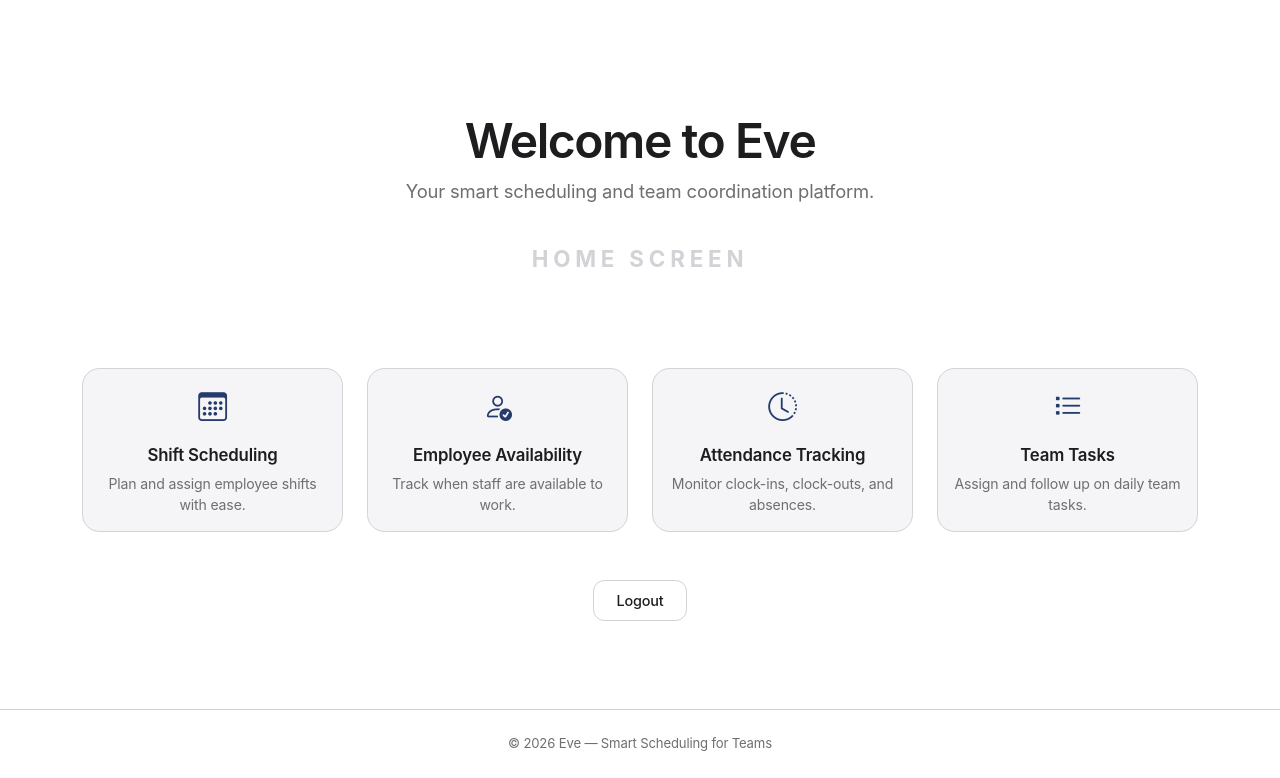
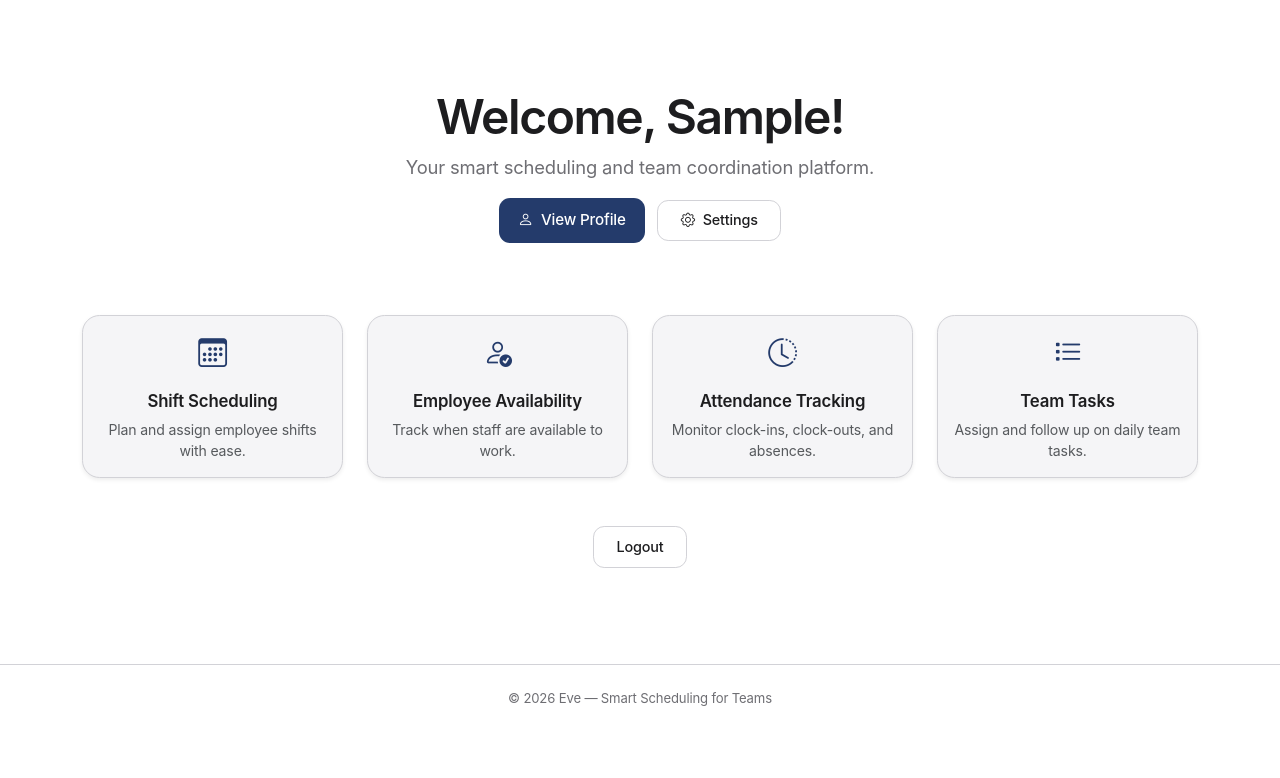
Before and after one commit to Leandrozxc/Eve, a Django app: page /home/ in a window 1280 px wide. Shown: the part 67-845 px from the top of the page. After the commit the page ends 773 px from the top, so only its background shows below. Run offline with Django 5.2, Linux system fonts and the light colour scheme; the visitor is signed in with stand-in values (Sample User, id 1).

Commit message:
Implement full Profile and Settings editing, dashboard links, and user context

```diff
--- a/templates/home/home.html
+++ b/templates/home/home.html
@@ -3,46 +3,53 @@
 {% block title %}Home{% endblock %}
 
 {% block content %}
-<div class="eve-home-hero text-center">
-    <h1 class="eve-welcome-title">Welcome to Eve</h1>
+<div class="eve-home-hero text-center py-4">
+    <h1 class="eve-welcome-title">Welcome, {{ user.first_name|default:user.username }}!</h1>
     <p class="eve-welcome-subtitle">Your smart scheduling and team coordination platform.</p>
-    <h2 class="eve-home-screen-text">HOME SCREEN</h2>
+    <div class="mt-3">
+        <a href="{% url 'userprofile:profile' %}" class="btn eve-btn-primary me-2">
+            <i class="bi bi-person me-1"></i> View Profile
+        </a>
+        <a href="{% url 'usersettings:settings' %}" class="btn eve-btn-outline">
+            <i class="bi bi-gear me-1"></i> Settings
+        </a>
+    </div>
 </div>
 
-<div class="row mt-5 g-4">
+<div class="row mt-4 g-4">
     <div class="col-md-6 col-lg-3">
-        <div class="card eve-feature-card h-100">
+        <div class="card eve-feature-card h-100 shadow-sm">
             <div class="card-body text-center">
                 <i class="bi bi-calendar3 eve-feature-icon"></i>
                 <h5 class="card-title mt-3">Shift Scheduling</h5>
-                <p class="card-text">Plan and assign employee shifts with ease.</p>
+                <p class="card-text text-muted">Plan and assign employee shifts with ease.</p>
             </div>
         </div>
     </div>
     <div class="col-md-6 col-lg-3">
-        <div class="card eve-feature-card h-100">
+        <div class="card eve-feature-card h-100 shadow-sm">
             <div class="card-body text-center">
                 <i class="bi bi-person-check eve-feature-icon"></i>
                 <h5 class="card-title mt-3">Employee Availability</h5>
-                <p class="card-text">Track when staff are available to work.</p>
+                <p class="card-text text-muted">Track when staff are available to work.</p>
             </div>
         </div>
     </div>
     <div class="col-md-6 col-lg-3">
-        <div class="card eve-feature-card h-100">
+        <div class="card eve-feature-card h-100 shadow-sm">
             <div class="card-body text-center">
                 <i class="bi bi-clock-history eve-feature-icon"></i>
                 <h5 class="card-title mt-3">Attendance Tracking</h5>
-                <p class="card-text">Monitor clock-ins, clock-outs, and absences.</p>
+                <p class="card-text text-muted">Monitor clock-ins, clock-outs, and absences.</p>
             </div>
         </div>
     </div>
     <div class="col-md-6 col-lg-3">
-        <div class="card eve-feature-card h-100">
+        <div class="card eve-feature-card h-100 shadow-sm">
             <div class="card-body text-center">
                 <i class="bi bi-list-task eve-feature-icon"></i>
                 <h5 class="card-title mt-3">Team Tasks</h5>
-                <p class="card-text">Assign and follow up on daily team tasks.</p>
+                <p class="card-text text-muted">Assign and follow up on daily team tasks.</p>
             </div>
         </div>
     </div>
```
Also changed, not shown: apps/userprofile/views.py (+20 -1 lines), apps/usersettings/views.py (+15 -1 lines), templates/profile/profile.html (+43 -3 lines), templates/usersettings/settings.html (+44 -3 lines).
